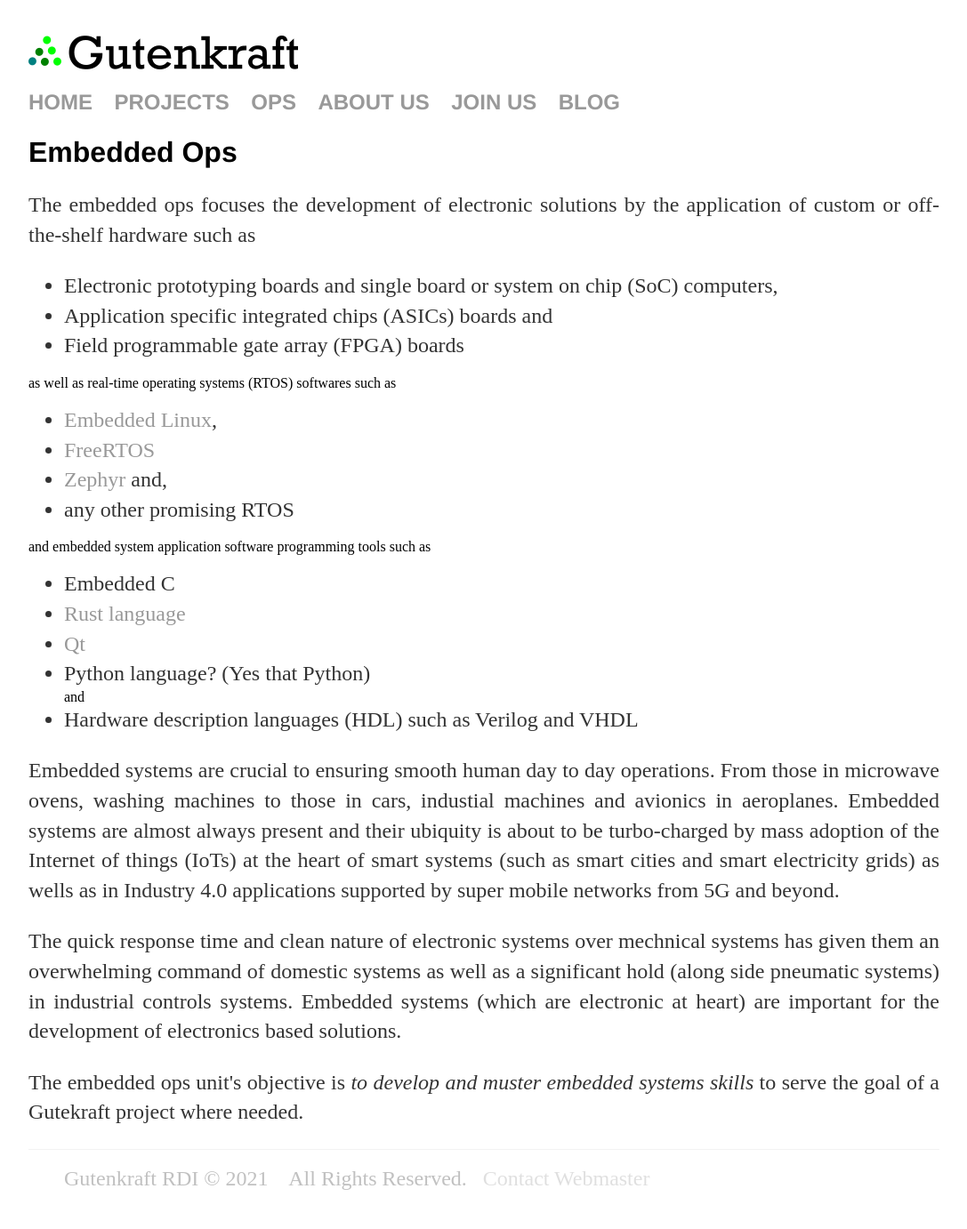
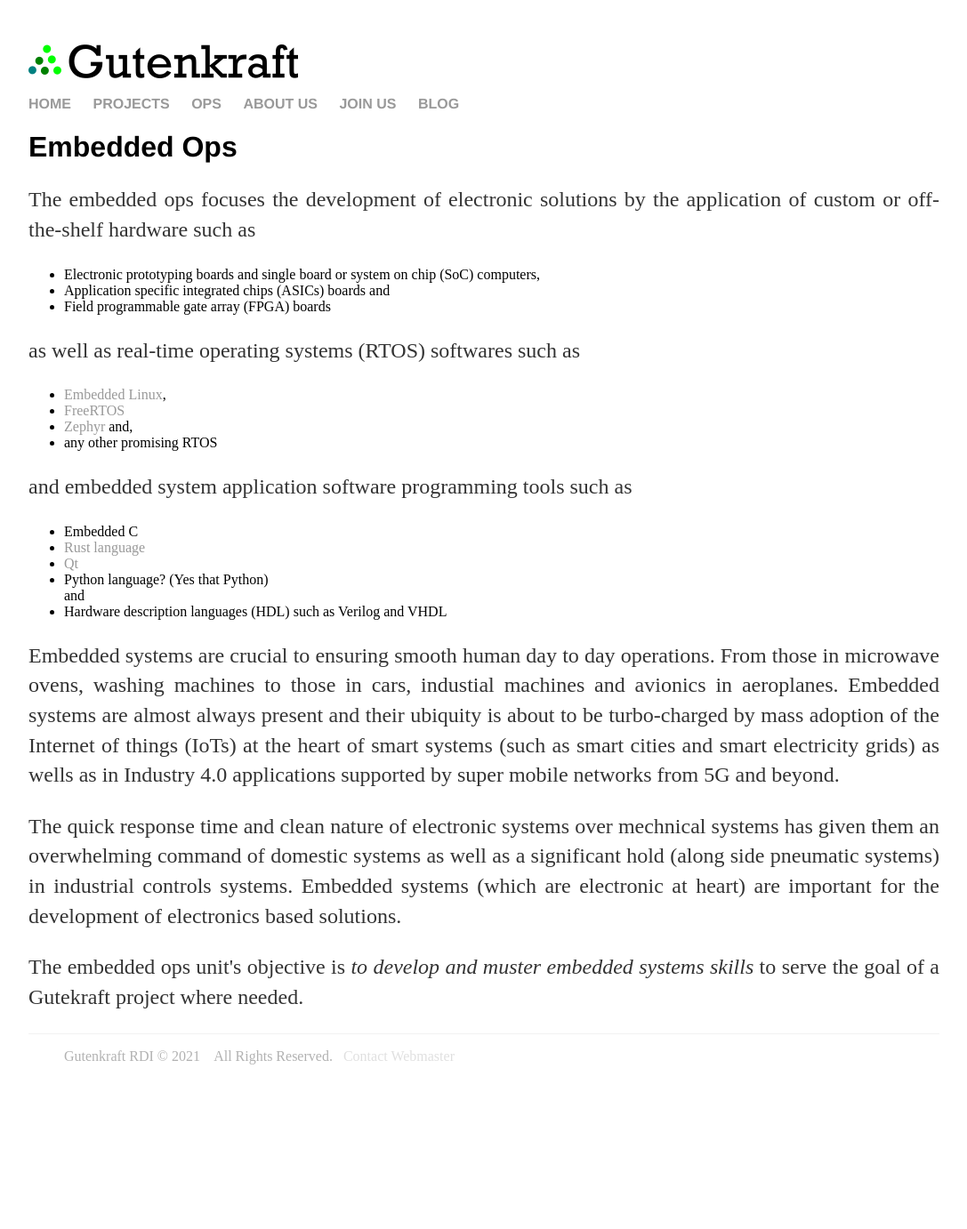
Before and after one commit to oferonmi/datafilik.github.io, a Jekyll site: the page built from ops/embed_op/index.html, in a window 1280 px wide. Shown: the whole page at 89% size, without its empty margins (96-1183 px from the left). Built offline with Jekyll 4.4.1, drawn with Linux system fonts in a browser that asks for light colours; after the commit the page ends 1247 px from its top, so only the background shows below that.

Commit message:
content update and CSS edits

```diff
--- a/css/main.css
+++ b/css/main.css
@@ -1,5 +1,5 @@
 body {
-    margin: 40px auto; /*60px*/
+    margin: 50px auto; /*60px*/
     width: 80%;
 }
 
@@ -9,31 +9,32 @@
     list-style: none;
     font-weight: bold;
 }
+
 nav ul li, div.footer ul li {
     display: inline;
     margin-right: 20px;
 }
+
 a {
     text-decoration: none;
     color: #999;
 }
+
 a:hover {
     text-decoration: underline;
 }
+
 h1 {
     font-size: 2em;
     font-family:'Helvetica', 'Arial', 'Sans-Serif';
 }
+
 p {
     font-size: 1.5em;
     line-height: 1.4em;
     color: #333;
 }
-ul li {
-    font-size: 1.5em;
-    line-height: 1.4em;
-    color: #333;
-}
+
 div.header{
     background-color: rgba(47, 90, 47, 0);
     opacity: 1;
--- a/ops/embed_op/index.html
+++ b/ops/embed_op/index.html
@@ -6,19 +6,28 @@
     <h1>Embedded Ops</h1>
     <p align="justify">
         The  embedded ops focuses the development of electronic solutions by the application of custom or off-the-shelf hardware such as
+    </p>
     <ul>
         <li>Electronic prototyping boards and single board or system on chip (SoC) computers,</li>
         <li>Application specific integrated chips (ASICs) boards and</li>
         <li>Field programmable gate array (FPGA) boards</li>
     </ul>
+
+    <p>
     as well as real-time operating systems (RTOS) softwares such as
+    </p>
+
     <ul>
         <li><a href="https://elinux.org/Main_Page">Embedded Linux</a>,</li>
         <li><a href="https://www.freertos.org/index.html">FreeRTOS</a></li>
         <li><a href="https://www.zephyrproject.org/">Zephyr</a> and,</li>
         <li>any other promising RTOS</li>
     </ul>
+
+    <p>
         and embedded system application software programming tools such as
+    </p>
+
     <ul>
         <li>Embedded C</li>
         <li><a href="https://en.wikipedia.org/wiki/Rust_(programming_language)">Rust language</a></li>
@@ -26,7 +35,7 @@
         <li>Python language? (Yes that Python)</li> and
         <li>Hardware description languages (HDL) such as Verilog and VHDL</li>
     </ul>
-    </p>
+
     <p align="justify">
         Embedded systems are crucial to ensuring smooth human day to day operations. From those in microwave ovens, washing machines to those in cars, industial machines and avionics in aeroplanes. Embedded systems are almost always present and their ubiquity is about to be turbo-charged by mass adoption of the Internet of things (IoTs) at the heart of smart systems (such as smart cities and smart electricity grids) as wells as in Industry 4.0 applications supported by super mobile networks from 5G and beyond.
     </p>
```
Lines whose indentation alone changed are shown as unchanged.
